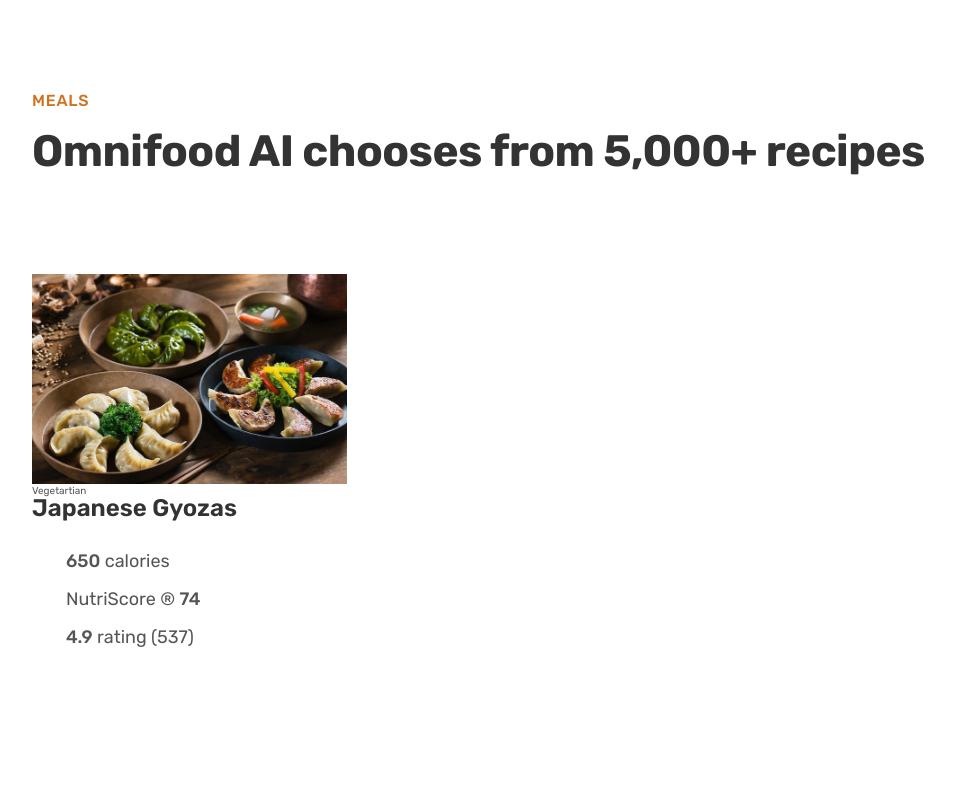
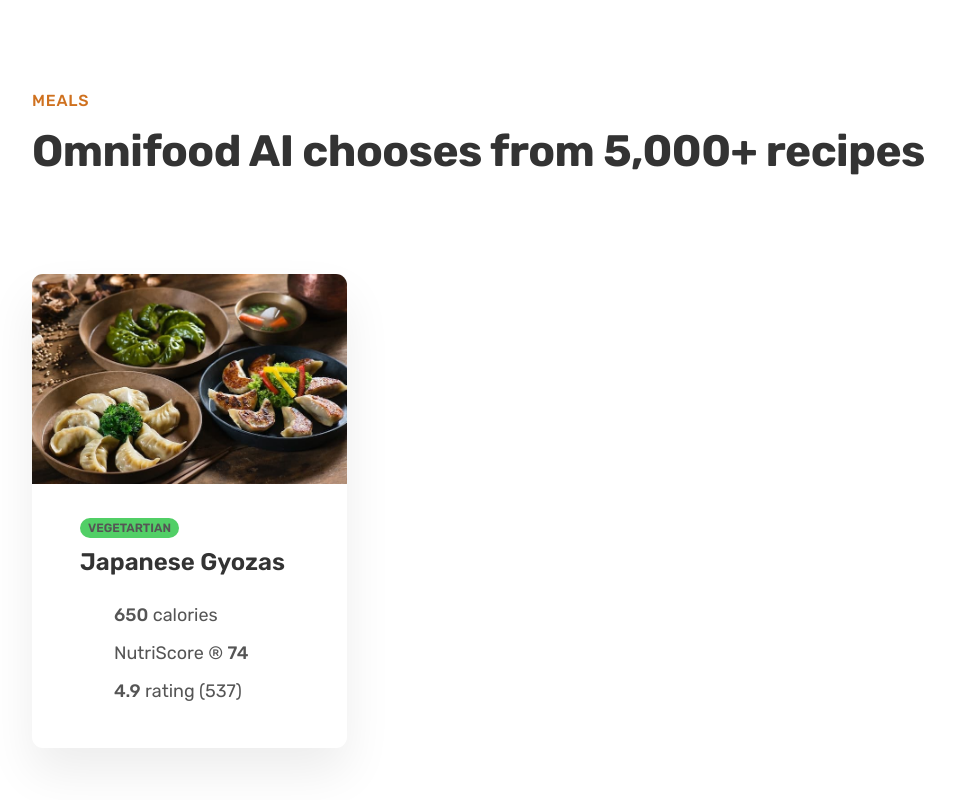
Before and after one commit to Euuphi/omnifood, a React (Create React App) app: page / in a window 1280 px wide. Shown: the part 2616-3416 px from the top of the page, without its empty margins (40-995 px from the left). Before the commit the page ends 3358 px from the top, so only its background shows below. Built offline with nearby package versions, Linux system fonts and the light colour scheme; some icons are missing.

Commit message:
Finish MealCard styling

```diff
--- a/src/components/Sections/Meals/MealCard.js
+++ b/src/components/Sections/Meals/MealCard.js
@@ -2,7 +2,6 @@ import React from "react";
 
 // Images
 import mealOne from "../../../images/meals/meal-1.jpg";
-import mealTwo from "../../../images/meals/meal-2.jpg";
 
 // Icons
 import { FlameOutline, RestaurantOutline, StarOutline } from "react-ionicons";
@@ -20,7 +19,10 @@ const MealCard = () => {
                 src={mealOne}
                 alt="Japanese Gyozas"
             />
+            <div className={styles.mealContent}>
+                <div className={styles.tagList}>
                     <span className={styles.tag}>Vegetartian</span>
+                </div>
                 <p className={styles.mealTitle}>Japanese Gyozas</p>
                 <ul className={styles.mealAttributeList}>
                     <li className={styles.mealAttribute}>
@@ -30,7 +32,10 @@ const MealCard = () => {
                         </span>
                     </li>
                     <li className={styles.mealAttribute}>
-                    <RestaurantOutline color={colorPrimary} height="2.4rem" />
+                        <RestaurantOutline
+                            color={colorPrimary}
+                            height="2.4rem"
+                        />
                         <span>
                             NutriScore &reg; <strong>74</strong>
                         </span>
@@ -43,6 +48,7 @@ const MealCard = () => {
                     </li>
                 </ul>
             </div>
+        </div>
     );
 };
 
--- a/src/components/Sections/Meals/MealCard.module.css
+++ b/src/components/Sections/Meals/MealCard.module.css
@@ -1,4 +1,12 @@
 .meal {
+    border-radius: 11px;
+    box-shadow: 0 2.4rem 4.8rem rgba(0, 0, 0, 0.075);
+    overflow: hidden;
+}
+
+.mealContent {
+    padding: 4.8rem;
+    padding-top: 3.2rem;
 }
 
 .mealImage {
@@ -25,3 +33,17 @@
     gap: 1.6rem;
     font-size: 1.8rem;
 }
+
+.tagList {
+    margin-bottom: 1.2rem;
+}
+
+.tag {
+    background-color: #51cf66;
+    border-radius: 100px;
+    display: inline-block;
+    font-size: 1.2rem;
+    font-weight: 600;
+    padding: 0.4rem 0.8rem;
+    text-transform: uppercase;
+}
--- a/src/index.css
+++ b/src/index.css
@@ -44,6 +44,7 @@
 --- 06 BORDER-RADIUS
 
     Defult: 9px
+    11px
 
 --- 07 WHITESPACE
     Spacing (px):
```
Lines whose indentation alone changed are shown as unchanged.
